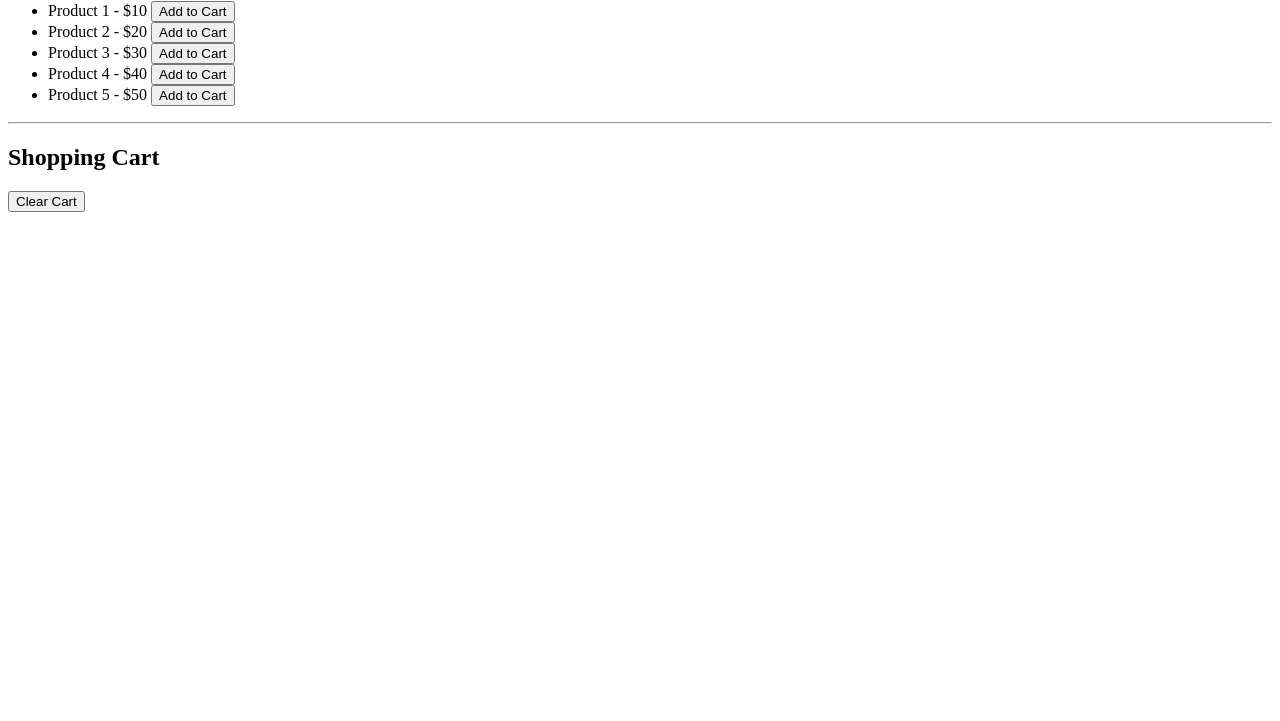
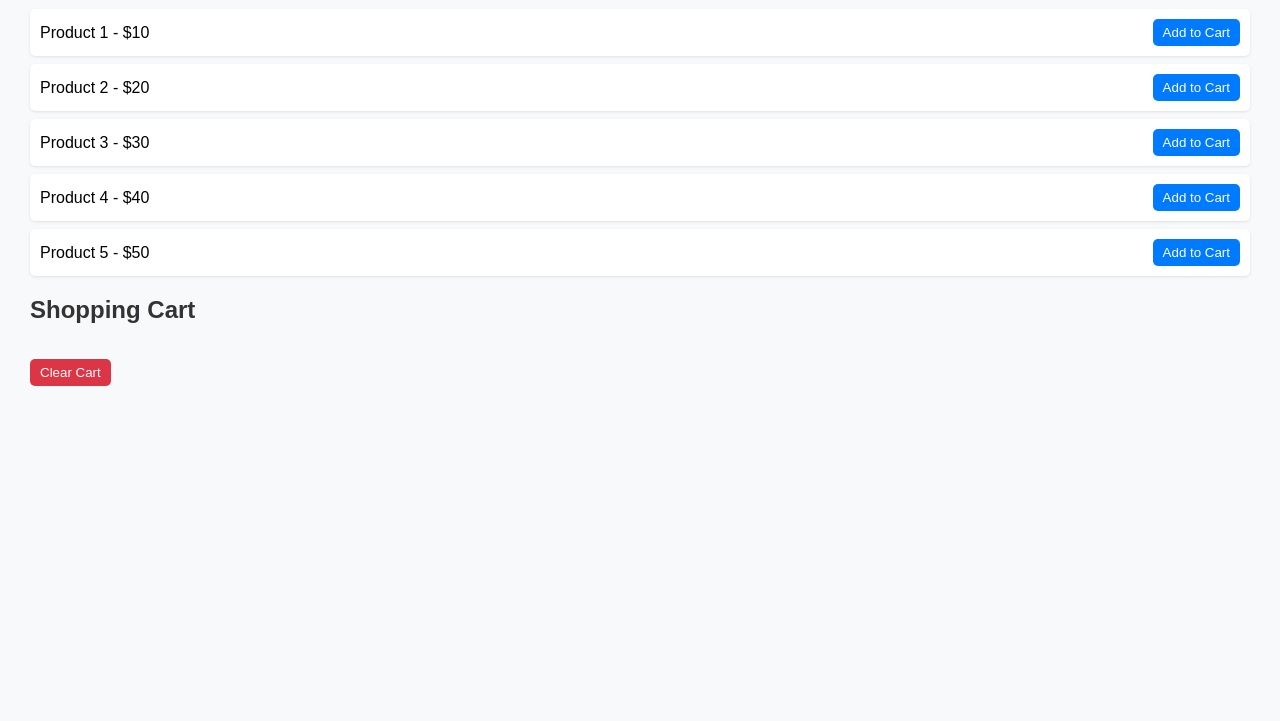
Before and after one commit to acciojob/shopping-cart-sessions-shumit14, a website: page main.html in a window 1280 px wide. Shown: the part 79-800 px from the top of the page. Drawn offline with Linux system fonts and the light colour scheme.

Commit message:
created a submission

```diff
--- a/main.html
+++ b/main.html
@@ -1,19 +1,61 @@
 <!DOCTYPE html>
-
-<html>
+<html lang="en">
 <head>
-    <link rel="stylesheet" href="styles.css" />
+  <meta charset="UTF-8" />
+  <meta name="viewport" content="width=device-width, initial-scale=1.0" />
+  <title>Session-Based Shopping Cart</title>
+  <style>
+    body {
+      font-family: Arial, sans-serif;
+      margin: 30px;
+      background-color: #f8f9fa;
+    }
+    h1, h2 {
+      color: #333;
+    }
+    ul {
+      list-style-type: none;
+      padding: 0;
+    }
+    li {
+      background: #fff;
+      margin: 8px 0;
+      padding: 10px;
+      border-radius: 5px;
+      display: flex;
+      justify-content: space-between;
+      align-items: center;
+      box-shadow: 0 1px 3px rgba(0, 0, 0, 0.1);
+    }
+    button {
+      background-color: #007bff;
+      color: #fff;
+      border: none;
+      padding: 6px 10px;
+      border-radius: 5px;
+      cursor: pointer;
+    }
+    button:hover {
+      background-color: #0056b3;
+    }
+    #clear-cart-btn {
+      margin-top: 15px;
+      background-color: #dc3545;
+    }
+    #clear-cart-btn:hover {
+      background-color: #b02a37;
+    }
+  </style>
 </head>
-
 <body>
-    <!-- do not edit this file -->
   <h1>Products</h1>
   <ul id="product-list"></ul>
-    <hr />
+
   <h2>Shopping Cart</h2>
   <ul id="cart-list"></ul>
+
   <button id="clear-cart-btn">Clear Cart</button>
 
-    <script type="text/javascript" src="./script.js"></script>
+  <script src="./script.js"></script>
 </body>
 </html>
--- a/script.js
+++ b/script.js
@@ -1,5 +1,3 @@
-// This is the boilerplate code given for you
-// You can modify this code
 // Product data
 const products = [
   { id: 1, name: "Product 1", price: 10 },
@@ -9,30 +7,60 @@ const products = [
   { id: 5, name: "Product 5", price: 50 },
 ];
 
-// DOM elements
 const productList = document.getElementById("product-list");
+const cartList = document.getElementById("cart-list");
+const clearCartBtn = document.getElementById("clear-cart-btn");
 
-// Render product list
+// ✅ Load cart from sessionStorage (if available)
+let cart = JSON.parse(sessionStorage.getItem("cart")) || [];
+
+// Function to render product list
 function renderProducts() {
+  productList.innerHTML = "";
   products.forEach((product) => {
     const li = document.createElement("li");
-    li.innerHTML = `${product.name} - $${product.price} <button class="add-to-cart-btn" data-id="${product.id}">Add to Cart</button>`;
+    li.innerHTML = `
+      <span>${product.name} - $${product.price}</span>
+      <button>Add to Cart</button>
+    `;
+    const button = li.querySelector("button");
+    button.addEventListener("click", () => addToCart(product));
     productList.appendChild(li);
   });
 }
 
-// Render cart list
-function renderCart() {}
+// Function to render the shopping cart
+function renderCart() {
+  cartList.innerHTML = "";
+  cart.forEach((item) => {
+    const li = document.createElement("li");
+    li.textContent = `${item.name} - $${item.price}`;
+    cartList.appendChild(li);
+  });
+}
 
-// Add item to cart
-function addToCart(productId) {}
+// Add item to cart and update sessionStorage
+function addToCart(product) {
+  cart.push(product);
+  updateSessionStorage();
+  renderCart();
+}
 
-// Remove item from cart
-function removeFromCart(productId) {}
+// Clear cart functionality
+function clearCart() {
+  cart = [];
+  updateSessionStorage();
+  renderCart();
+}
 
-// Clear cart
-function clearCart() {}
+// Update sessionStorage with current cart data
+function updateSessionStorage() {
+  sessionStorage.setItem("cart", JSON.stringify(cart));
+}
 
-// Initial render
+// Initialize page
 renderProducts();
 renderCart();
+
+// Clear Cart button click handler
+clearCartBtn.addEventListener("click", clearCart);
```
Lines whose indentation alone changed are shown as unchanged.
